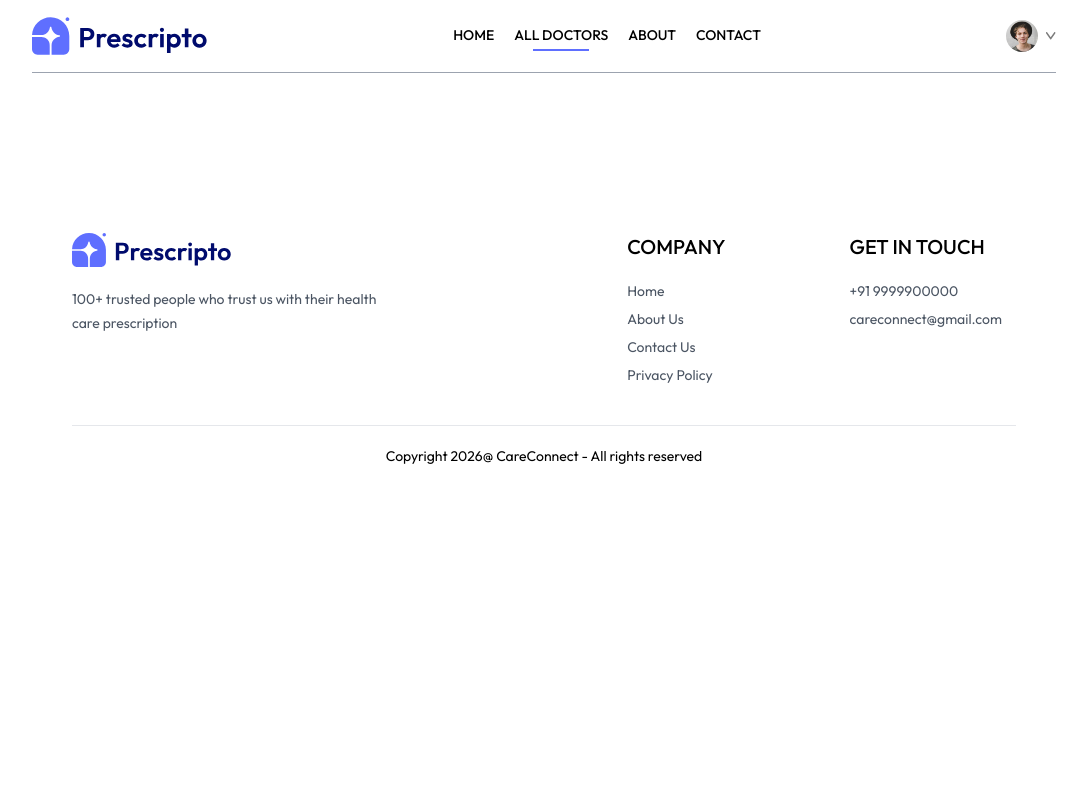
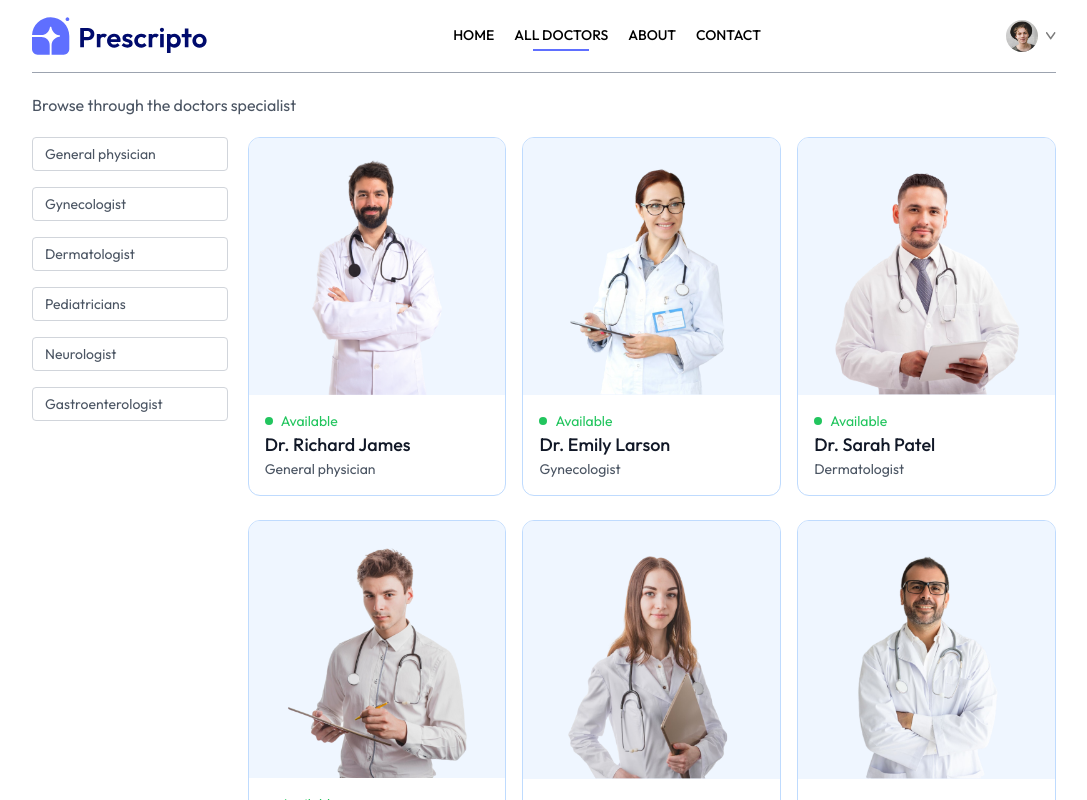
Before and after one commit to Sankalp13353/CareConnect, a React (Vite) app: page /doctors in a window 1280 px wide. Shown: the top 800 px of the page, without its empty margins (96-1183 px from the left). Built offline with nearby package versions, Linux system fonts and the light colour scheme.

Commit message:
done with all doctors page

```diff
--- a/src/components/Navbar.jsx
+++ b/src/components/Navbar.jsx
@@ -10,7 +10,7 @@
 
   return (
     <div className="flex items-center justify-between text-sm py-4 mb-5 border-b border-gray-400">
-      <img className="w-44 cursor-pointer h-10" src={assets.logo} alt="logo" />
+      <img onClick={()=>navigate('/')} className="w-44 cursor-pointer h-10" src={assets.logo} alt="logo" />
 
       <ul className="hidden md:flex items-start gap-5 font-medium">
         <NavLink to="/">
--- a/src/pages/Doctors.jsx
+++ b/src/pages/Doctors.jsx
@@ -1,9 +1,55 @@
-import React from 'react';
+import React, { useContext, useEffect, useState } from 'react';
+import { useNavigate, useParams } from 'react-router-dom';
+import { AppContext } from '../context/AppContext';
+
 
 const Doctors = () => {
+  const { speciality } = useParams();
+  const [filterDoc,setFilterDoc] = useState([]);
+  const { doctors } = useContext(AppContext);
+  const navigate = useNavigate();
+
+  const applyFilter = () => {
+    if(speciality){
+      setFilterDoc(doctors.filter(doc => doc.speciality === speciality))
+    }else{
+      setFilterDoc(doctors);
+    }
+  }
+
+  useEffect(()=>{
+    applyFilter()
+  },[doctors,speciality]);
+
   return (
     <div>
-
+      <p className='text-gray-600 '>Browse through the doctors specialist</p>
+      <div className='flex flex-col sm:flex-row items-start gap-5 mt-5'>
+        <div className='flex flex-col gap-4 text-sm text-gray-600'>
+          <p onClick={()=>speciality === 'General physician' ? navigate('/doctors') : navigate('/doctors/General physician')} className={`w-[94vw] sm:w-auto pl-3 py-1.5 pr-16 border border-gray-300 rounded transition-all cursor-pointer ${speciality === 'General physician' ? "bg-indigo-100 text-black" : ""}`}>General physician</p>
+          <p onClick={()=>speciality === 'Gynecologist' ? navigate('/doctors') : navigate('/doctors/Gynecologist')} className={`w-[94vw] sm:w-auto pl-3 py-1.5 pr-16 border border-gray-300 rounded transition-all cursor-pointer ${speciality === 'Gynecologist' ? "bg-indigo-100 text-black" : ""}`}>Gynecologist</p>
+          <p onClick={()=>speciality === 'Dermatologist' ? navigate('/doctors') : navigate('/doctors/Dermatologist')} className={`w-[94vw] sm:w-auto pl-3 py-1.5 pr-16 border border-gray-300 rounded transition-all cursor-pointer ${speciality === 'Dermatologist' ? "bg-indigo-100 text-black" : ""}`}>Dermatologist</p>
+          <p onClick={()=>speciality === 'Pediatricians' ? navigate('/doctors') : navigate('/doctors/Pediatricians')} className={`w-[94vw] sm:w-auto pl-3 py-1.5 pr-16 border border-gray-300 rounded transition-all cursor-pointer ${speciality === 'Pediatricians' ? "bg-indigo-100 text-black" : ""}`}>Pediatricians</p>
+          <p onClick={()=>speciality === 'Neurologist' ? navigate('/doctors') : navigate('/doctors/Neurologist')} className={`w-[94vw] sm:w-auto pl-3 py-1.5 pr-16 border border-gray-300 rounded transition-all cursor-pointer ${speciality === 'Neurologist' ? "bg-indigo-100 text-black" : ""}`}>Neurologist</p>
+          <p onClick={()=>speciality === 'Gastroenterologist' ? navigate('/doctors') : navigate('/doctors/Gastroenterologist')} className={`w-[94vw] sm:w-auto pl-3 py-1.5 pr-16 border border-gray-300 rounded transition-all cursor-pointer ${speciality === 'Gastroenterologist' ? "bg-indigo-100 text-black" : ""}`}>Gastroenterologist</p>
+        </div>
+        <div className='w-full grid grid-cols-auto gap-4 gap-y-6'>
+          {
+            filterDoc.map((item,index)=>(
+            <div onClick={()=>navigate (`/appointment/${item._id}`)} key={index} className='border border-blue-200 rounded-xl overflow-hidden cursor-pointer hover:translate-y-[-10px] transition-all duration-500 '>
+              <img className='bg-blue-50' src={item.image} alt="" />
+              <div className='p-4'>
+                <div className='flex items-center gap-2 text-sm text-center text-green-500'>
+                  <p className='w-2 h-2 bg-green-500 rounded-full'></p><p>Available</p>
+                </div>
+                <p className='text-gray-900 text-lg font-medium'>{item.name}</p>
+                <p className='text-gray-600 text-sm'>{item.speciality}</p>
+              </div>
+            </div>
+          ))
+          }
+        </div>
+      </div>
     </div>
   );
 }
```
